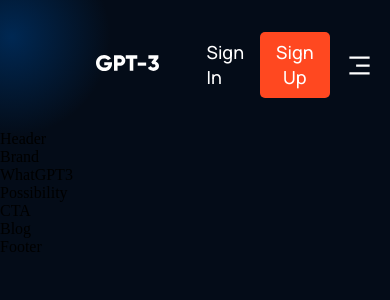
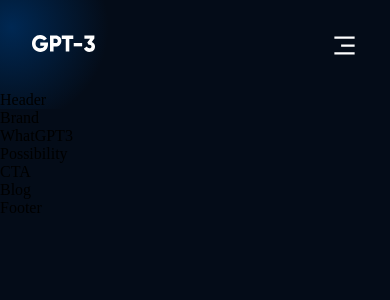
Before and after one commit to ioFrimpong/jstvybn, a React (Create React App) app: page / in a window 390 px wide. Shown: the top 300 px of the page. Built offline with nearby package versions, Linux system fonts and the light colour scheme.

Commit message:
navbar done

```diff
--- a/src/components/navbar/navbar.css
+++ b/src/components/navbar/navbar.css
@@ -103,3 +103,26 @@
         display: flex;
     }
 }
+
+@media screen and (max-width: 700px) {
+    .gpt3__navbar {
+        padding: 2rem 4rem;
+    }
+}
+
+@media screen and (max-width: 550px) {
+    .gpt3__navbar {
+        padding: 2rem;
+    }
+    .gpt3__navbar-sign {
+        display: none;
+    }
+
+    .gpt3__navbar-menu_container {
+        top: 20px;
+    }
+
+    .gpt3__navbar-menu_container-links-sign {
+        display: block;
+    }
+}
```
